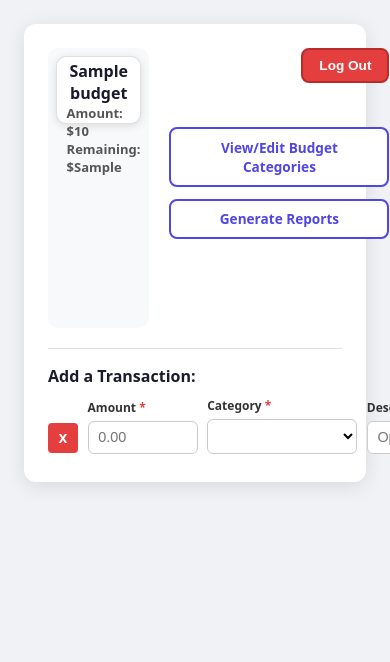
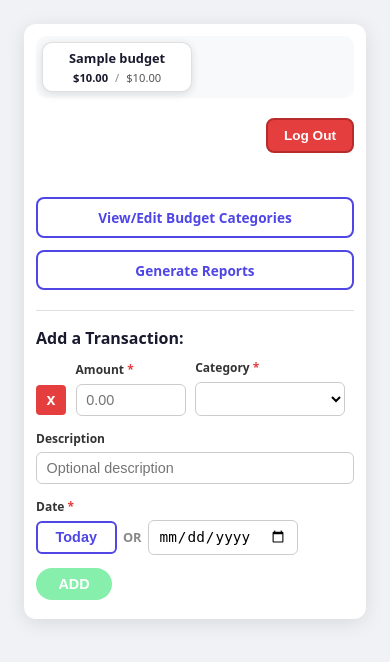
Before and after one commit to ref3rtado/Simple_Budget, a FastAPI app: template sb_app/src/view/templates/dashboard.html in a window 390 px wide; the page is wider, and only the part inside the window is pictured. Shown: the top 662 px of that part. Run offline with FastAPI, Linux system fonts and the light colour scheme; the template is opened without the code that fills it: most values are stand-ins (such as "Sample title", 1, 10 or a date in 2020); lists and menus that the app fills with data are empty; some libraries are stand-ins or nearby versions.

Commit message:
switched to CSS grid layout

```diff
--- a/sb_app/src/view/static/style.css
+++ b/sb_app/src/view/static/style.css
@@ -212,12 +212,12 @@ body.page-dashboard {
 
 /* ── A1: Data visualization container ── */
 .data-viz-container {
-    position: relative;
     background: #f8f9fa;
     border-radius: 10px;
-    min-height: 280px;
+    padding: 0.75rem;
     display: flex;
-    align-items: stretch;
+    flex-direction: column;
+    gap: 0.75rem;
 }
 
 /* ── A2: Placeholder pill overlay ──
@@ -234,45 +234,124 @@ body.page-dashboard {
     visibility: hidden;
 }
 */
-/* ── Overall budget box ── */
+/* ── A1: Data viz container (DESKTOP DEFAULT) ── */
+.data-viz-container {
+    background: #f8f9fa;
+    border-radius: 10px;
+    min-height: 280px;
+    padding: 0.5rem;
+    display: flex;
+    flex-direction: row;
+    align-items: stretch;
+    gap: 0.5rem;
+}
+
 .data-viz-child {
-    flex: 0 0 23%;
     background: #ffffff;
-    padding: 0.5rem 0.5rem 0.5rem 0.75rem;
-    margin: 0.5rem;
-    justify-content: flex-start;
     border-radius: 10px;
     box-shadow: 0 2px 8px rgba(0, 0, 0, 0.12);
     border: 1px solid rgba(0, 0, 0, 0.12);
+    padding: 0.6rem 0.5rem;
+    text-align: center;
+    min-width: 0;
+    overflow: hidden;
 }
 
-.viz-bold-text {
-    font-size: medium;
+/* Desktop: Overall on the left */
+.viz-overall {
+    flex: 0 0 23%;
 }
 
-/* ── Sub-category budgets ── */
-#sub-budget-container {
+.viz-overall .viz-title {
+    font-size: 1.25rem;
+    font-weight: 700;
+    margin-bottom: 0.5rem;
+}
+
+.viz-overall .viz-amounts {
+    font-size: 1rem;
+    font-weight: 500;
+}
+
+/* Desktop: sub-grid on the right, 4 columns */
+.viz-sub-grid {
     flex: 1;
-    margin: 0 0.5rem 0.5rem 0;
-    display: flex;
-    flex-wrap: wrap;
+    display: grid;
+    grid-template-columns: repeat(4, 1fr);
+    gap: 0.5rem;
+    align-content: flex-start;
 }
-#sub-budget-child {
-    flex: 0 0 25%;
-    height: 25%;
-    margin: 0.5rem 0 0 0.5rem;
-    padding: 0.2rem 0 0 0;
-    box-shadow: 0 2px 8px rgba(0, 0, 0, 0.12);
-    border: 1px solid rgba(0, 0, 0, 0.12);
+
+.viz-sub {
+    padding: 0.4rem 0.3rem;
 }
-.viz-sub-budget-title {
-    font-size: medium;
+
+.viz-sub .viz-title {
+    font-size: 0.85rem;
+    font-weight: 600;
+    margin-bottom: 0.25rem;
+}
+
+.viz-sub .viz-amounts {
+    font-size: 0.75rem;
+    font-weight: 500;
+}
+
+/* Shared amount-line styling */
+.viz-amounts {
     text-align: center;
+    color: #1a1a2e;
 }
-.viz-sub-bold-text {
-    font-size: small;
-    text-align: start;
-    margin-left: 0.6rem;
+.viz-spent { font-weight: 700; }
+.viz-sep   { margin: 0 0.25rem; color: #888; }
+.viz-total { color: #555; }
+
+
+/* ── MOBILE OVERRIDE (≤768px) ── */
+@media (max-width: 768px) {
+    .dashboard-page {
+        padding: 0.75rem;
+    }
+
+    .data-viz-container {
+        flex-direction: column;
+        min-height: 0;
+        padding: 0.4rem;
+        gap: 0.4rem;
+    }
+
+    .viz-overall {
+        flex: none;
+        width: 100%;
+        padding: 0.5rem 0.5rem 0.7rem;
+    }
+
+    .viz-overall .viz-title {
+        font-size: 1.15rem;
+        margin-bottom: 0.3rem;
+    }
+
+    .viz-overall .viz-amounts {
+        font-size: 0.9rem;
+    }
+
+    .viz-sub-grid {
+        grid-template-columns: repeat(2, 1fr);
+        gap: 0.4rem;
+    }
+
+    .viz-sub {
+        padding: 0.35rem 0.25rem;
+    }
+
+    .viz-sub .viz-title {
+        font-size: 0.8rem;
+        margin-bottom: 0.2rem;
+    }
+
+    .viz-sub .viz-amounts {
+        font-size: 0.7rem;
+    }
 }
 
 
@@ -779,3 +858,19 @@ body.page-dashboard {
     gap: 0.4rem;
     cursor: pointer;
 }
+
+
+/*
+####################################################################
+###                           MOBILE                             ###
+####################################################################
+*/
+
+@media (max-width: 768px) {
+    .dashboard-top {
+        grid-template-columns: 1fr;
+    }
+    .txn-form-row {
+        flex-wrap: wrap;
+    }
+}
--- a/sb_app/src/view/templates/fragments/data_viz.html
+++ b/sb_app/src/view/templates/fragments/data_viz.html
@@ -8,48 +8,38 @@
 <section id="data-viz-section" hx-swap="outerHTML">
 
     <div id="data-viz-container" class="data-viz-container">
-        {% for budget in budgets%}
-        {% set is_overall = budget.budget_name == "overall" %}
-        {% if is_overall %}
-        <div id="overall-budget-container" class="data-viz-child">
-            <h2 class="viz-budget-title">Overall</h2>
-            <h3 class="viz-bold-text">Amount:
-                <!--Placeholder values, sub in existing categories-->
-                <span class="viz-dollar">$</span><span class="viz-value viz-amount-value">{{budget.budget_amount}}</span></span></h3>
-            <h3 class="viz-bold-text">Remaining:
-                <span class="viz-dollar">$</span><span class="viz-value viz-remain-value">{{budget.budget_remaining}}</span>
-            </h3>
+    {% for budget in budgets %}
+        {% if budget.budget_name == "overall" %}
+        <div class="data-viz-child viz-overall">
+            <h2 class="viz-title">Overall</h2>
+            <p class="viz-amounts">
+                <span class="viz-spent">${{ "%.2f"|format(budget.budget_amount - budget.budget_remaining) }}</span>
+                <span class="viz-sep">/</span>
+                <span class="viz-total">${{ "%.2f"|format(budget.budget_amount) }}</span>
+            </p>
+            <span class="viz-amount-value" hidden>{{ budget.budget_amount }}</span>
+            <span class="viz-remain-value" hidden>{{ budget.budget_remaining }}</span>
         </div>
         {% endif %}
-        {% endfor %}
-        <div id="sub-budget-container">
-            {% for budget in budgets%}
-            {% set is_overall = budget.budget_name == "overall" %}
-            {% if not is_overall %}
-            <div id="sub-budget-child" class="data-viz-child">
-                <!--Placeholder values, sub in existing categories-->
-                <h3 class="viz-sub-budget-title">{{budget.budget_name}}
-                    <p class="viz-sub-bold-text">Amount:
-                        <span class="viz-sub-dollar">$</span><span class="viz-sub-value viz-amount-value">{{budget.budget_amount}}</span></span>
-                    </p>
-                    <p class="viz-sub-bold-text">Remaining:
-                        <span class="viz-sub-dollar">$</span><span class="viz-sub-value viz-remain-value">{{budget.budget_remaining}}</span></span>
-                    </p>
-                    </h3>
+    {% endfor %}
+
+    <div class="viz-sub-grid">
+        {% for budget in budgets %}
+            {% if budget.budget_name != "overall" %}
+            <div class="data-viz-child viz-sub">
+                <h3 class="viz-title">{{ budget.budget_name | capitalize }}</h3>
+                <p class="viz-amounts">
+                    <span class="viz-spent">${{ "%.2f"|format(budget.budget_amount - budget.budget_remaining) }}</span>
+                    <span class="viz-sep">/</span>
+                    <span class="viz-total">${{ "%.2f"|format(budget.budget_amount) }}</span>
+                </p>
+                <span class="viz-amount-value" hidden>{{ budget.budget_amount }}</span>
+                <span class="viz-remain-value" hidden>{{ budget.budget_remaining }}</span>
             </div>
             {% endif %}
-            {% endfor %}
-        </div>
-
-
-        <!--
-        <div id="data-viz-placeholder" class="data-viz-placeholder">
-            <p style="visibility: hidden;">DASHBOARD COMING SOON</p>
-        </div>
-        -->
-
-
+        {% endfor %}
     </div>
+</div>
 
 </section>
 <script>
```
